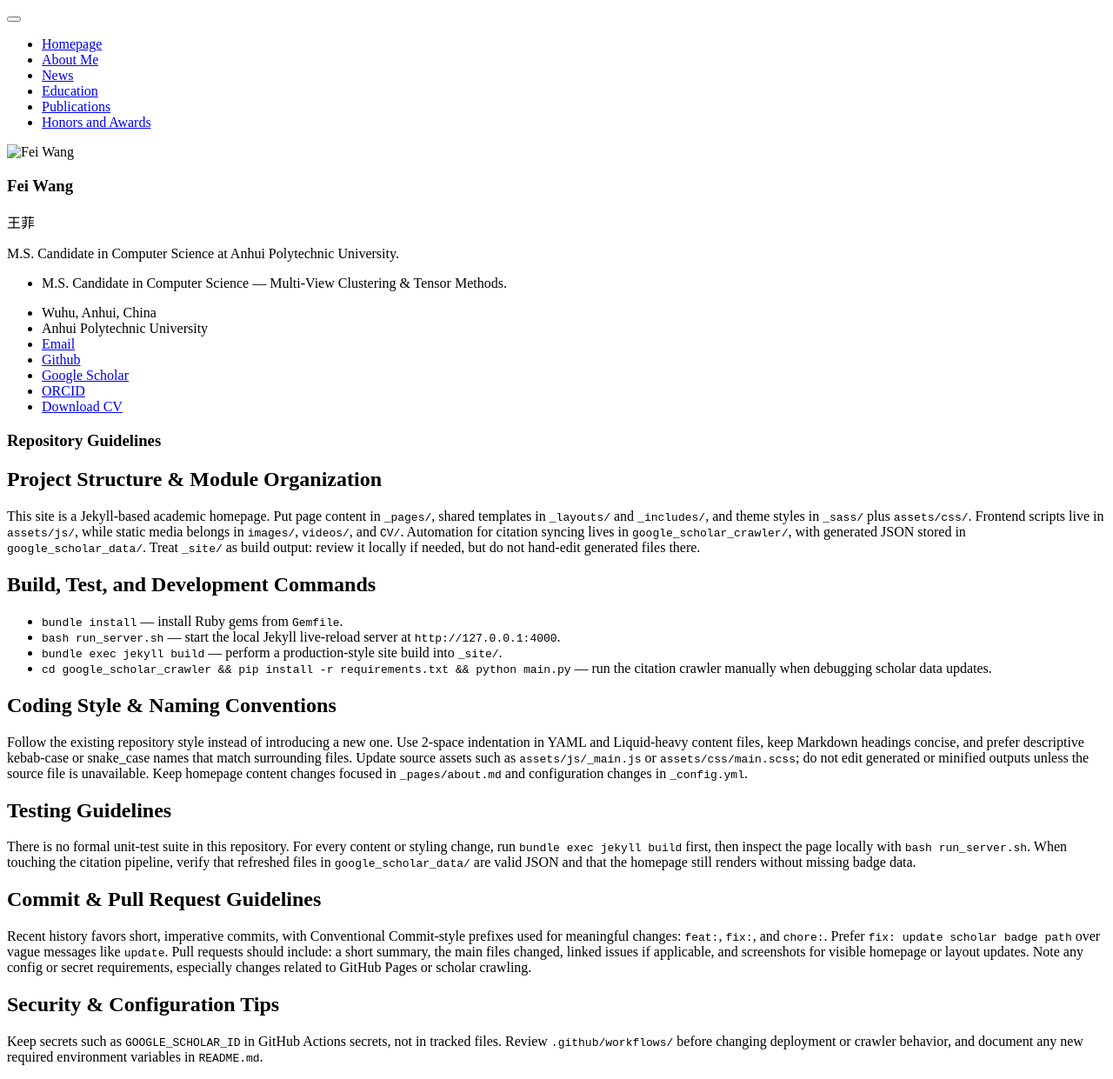
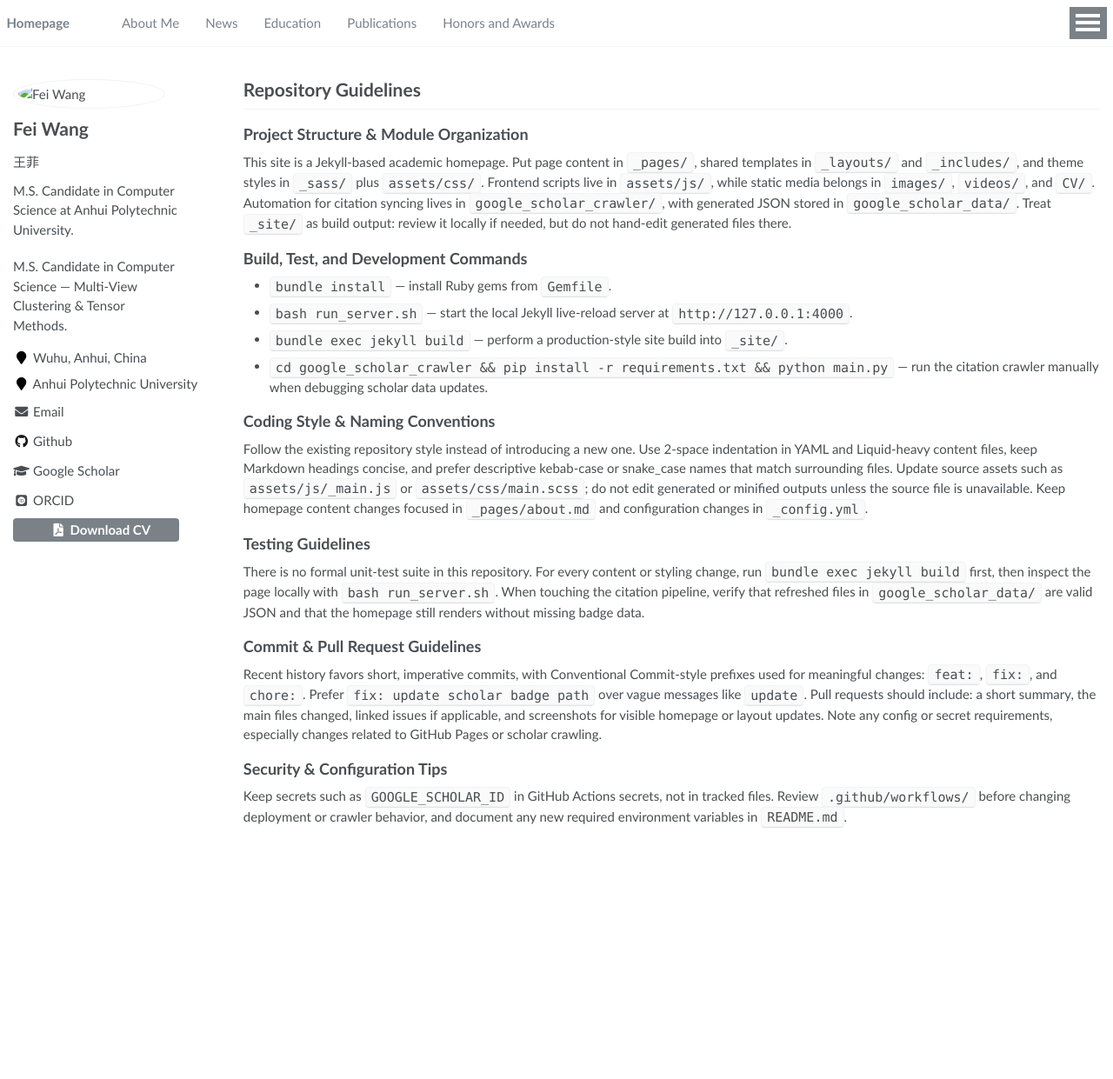
Before and after one commit to wangfii/wangfii.github.io, a Jekyll site: the page built from AGENTS.md, in a window 1280 px wide and 1241 px high. Shown: the whole window at 87% size. Built offline with Jekyll 4.4.1, drawn with Linux system fonts in a browser that asks for light colours; some web fonts are replaced; our own code applies the rules of GitHub Pages for plain Markdown files.

Commit message:
Fix academicons CSS not loading - ORCID icon now visible

```diff
--- a/_includes/head.html
+++ b/_includes/head.html
@@ -11,7 +11,8 @@
 </script>
 
 <!-- For all browsers -->
-<link rel="stylesheet" href="assets/css/main.css">
+<link rel="stylesheet" href="{{ '/assets/css/main.css' | relative_url }}">
+<link rel="stylesheet" href="{{ '/assets/css/academicons.min.css' | relative_url }}">
 
 <meta http-equiv="cleartype" content="on">
 <head>
```
